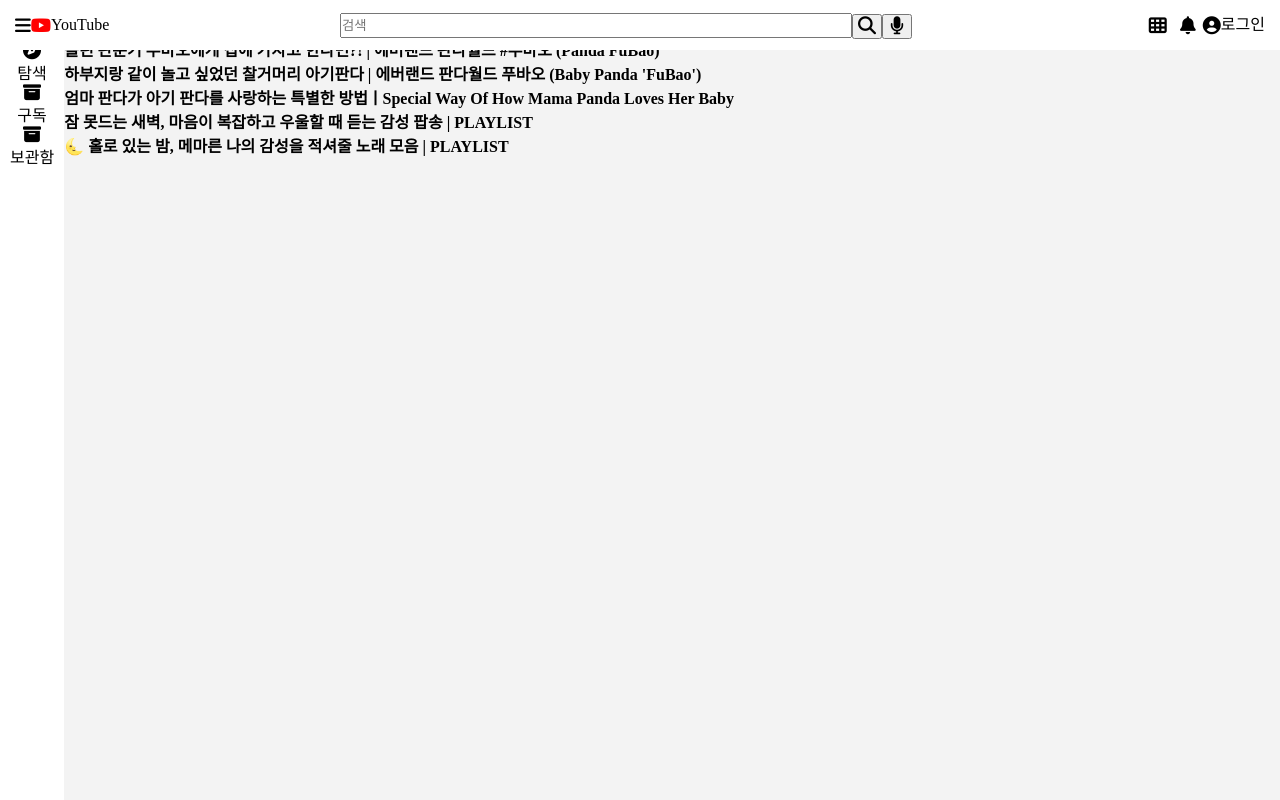
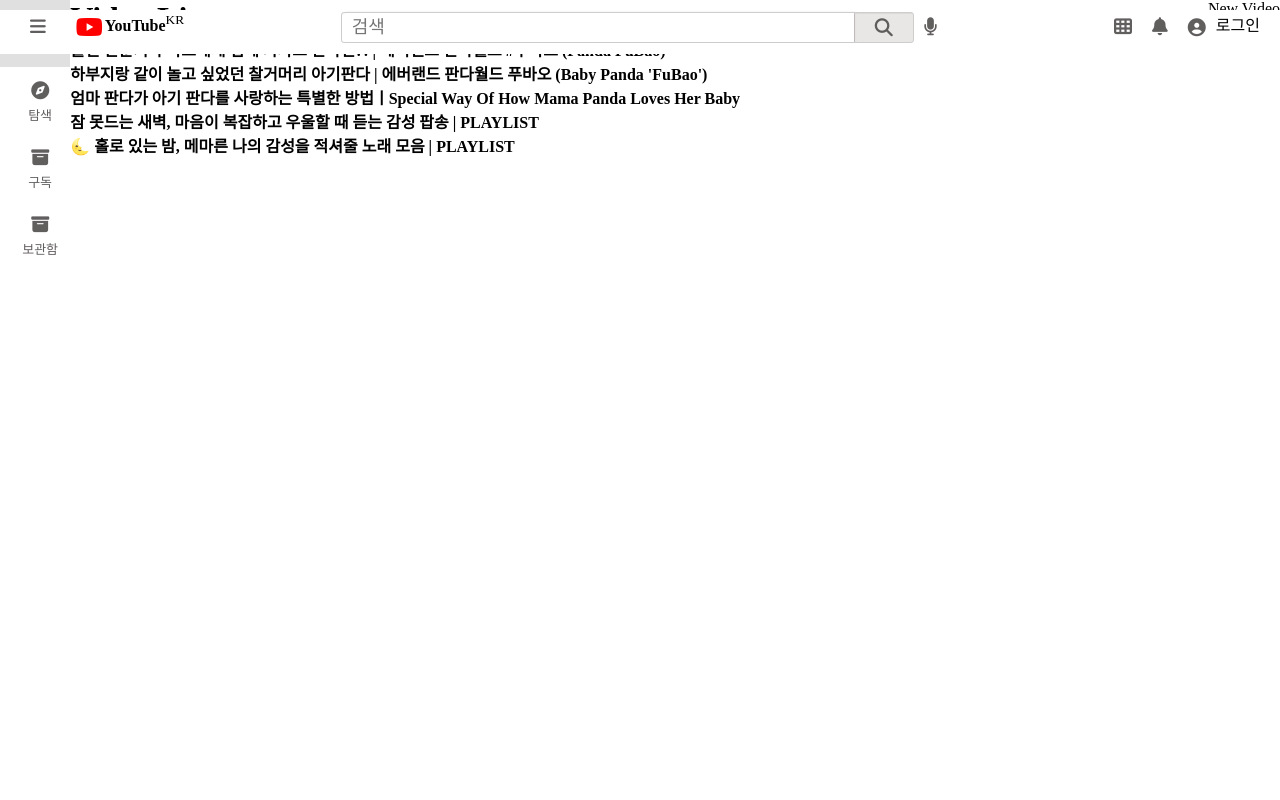
Before and after one commit to euNung24/Youtube_Clone, a Django app: page /video/ in a window 1280 px wide. Run offline with Django 3.2, Linux system fonts and the light colour scheme; data comes from the database, SQL or seed files in the repository; some libraries are stand-ins or nearby versions.

Commit message:
change css

```diff
--- a/static/main.css
+++ b/static/main.css
@@ -2,6 +2,14 @@
   margin: 0;
   padding: 0;
   box-sizing: border-box;
+}
+
+:root {
+  --bs: 10px;
+  --lg: 20px;
+  --light_grey: rgba(211, 206, 206, 0.5);
+  --grey: rgba(158, 155, 155, 0.5);
+  --dark_grey: rgba(80, 77, 77, 0.9);
 }
 
 ul li {
@@ -16,70 +24,90 @@ a {
 i {
   font-size: large;
   vertical-align: middle;
-}
-
-input {
-  height: 25px;
-  box-sizing: border-box;
+  color: var(--dark_grey);
+  padding: 5px 10px;
 }
 
 button {
-  width: 30px;
-  height: 25px;
+  border: none;
+  cursor: pointer;
+  background: none;
 }
 
-.nav_btn {
-  background: none;
-  border: none;
-}
-
-header ul li i:hover {
-  cursor: pointer;
-}
-
-#simpleSide ul li:hover, #wideSide ul li:hover {
+#simpleSide ul li:hover,
+#wideSide ul li:hover {
   cursor: pointer;
   background-color: #e0e0e0;
 }
 
-header ul li i:active {
-  border-radius: 50%;
-  background-color: #e0e0e0;
-}
-
-header ul li:nth-of-type(2) a i {
-  color: red;
-}
-
 .wrap {
-  background: rgb(243, 243, 243);
+  /* background: rgb(243, 243, 243); */
   height: 100vh;
 }
 
 /* ---------------header--------------- */
 header {
-  background-color:white;
-  height: 50px;
-  width: 100%;
+  display: flex;
+  justify-content: space-between;
+  margin-top: var(--bs);
+  padding: 0 var(--lg);
+  padding-bottom: var(--bs);
   position: fixed;
   top: 0;
-  display: flex;
-  justify-content: space-between;
-  padding: 0 15px;
+  width: 100%;
+  background: #fff;
 }
 
 header ul {
   display: flex;
-  line-height: 50px;
+  align-items: center;
+  flex-shrink: 0;
 }
 
-header > div ul li:active {
-  border-radius: 50%;
-  background-color: #e0e0e0;
+header ul li.logo a {
+  display: inline-block;
+  padding-left: var(--bs);
 }
 
-.login {
+header ul li.logo a i {
+  padding-right: 2px;
+  color: red;
+  font-size: x-large;
+}
+
+header ul li.logo a span {
+  font-weight: bold;
+}
+
+header .search input {
+  font-size: large;
+  border: none;
+  box-shadow: 1px -1px 2px var(--light_grey);
+  border-radius: 5px 0 0 5px;
+  padding-left: var(--bs);
+}
+
+header .search li:first-child {
   display: flex;
+  border: 1px solid var(--grey);
+  border-radius: 3px;
+}
+
+header .search li:first-child button {
+  border-top: 1px solid var(--light_grey);
+  background: var(--light_grey);
+  padding: 0 var(--bs);
+  border-left: 1px solid var(--grey);
+}
+
+header button:active {
+  background: var(--light_grey);
+  border-radius: 60%;
+}
+
+header .search li:first-child button:active {
+  background: var(--grey);
+  border-radius: 0;
 }
 
 /* ---------------simpleSide--------------- */
@@ -87,7 +115,11 @@ header > div ul li:active {
   background-color: white;
   float: left;
   height: 100vh;
-  padding: 0 10px;
+}
+
+#simpleSide ul li {
+  padding: var(--bs);
+  padding-left: var(--lg);
 }
 
 #simpleSide ul li a {
@@ -96,22 +128,35 @@ header > div ul li:active {
   text-align: center;
 }
 
+#simpleSide ul li a span {
+  font-size: small;
+  color: var(--dark_grey);
+}
+
 /* ---------------wideSide--------------- */
 #wideSide {
   background-color: white;
   float: left;
   min-width: 200px;
   height: 100vh;
-  margin-left: 15px;
   overflow-y: hidden;
+}
+
+#wideSide ul li a {
+  display: block;
+  padding: var(--bs) var(--lg);
+}
+
+#wideSide ul li a span {
+  padding-left: var(--bs);
+}
+
+#wideSide ul p {
+  padding-left: 30px;
 }
 
 #wideSide:hover {
   overflow-y: scroll;
-}
-
-#wideSide i {
-  padding-right: 10px;
 }
 
 /* ---------------contents---------------*/
@@ -124,7 +169,8 @@ header > div ul li:active {
   margin-top: 60px;
 }
 
-.contents img, iframe {
+.contents img,
+iframe {
   width: 24%;
   padding: 0.625rem 1%;
 }
@@ -137,10 +183,11 @@ header > div ul li:active {
 
 @media screen and (min-width: 800px) and (max-width: 1320px) {
   #wideSide {
-    display: none
+    display: none;
   }
 
-  .contents img, iframe {
+  .contents img,
+  iframe {
     width: 33%;
     padding: 0.625rem 1%;
   }
@@ -152,10 +199,11 @@ header > div ul li:active {
   }
 
   #wideSide {
-    display: none
+    display: none;
   }
 
-  .contents img, iframe {
+  .contents img,
+  iframe {
     width: 50%;
     padding: 0.625rem 1%;
   }
--- a/templates/base.html
+++ b/templates/base.html
@@ -16,21 +16,18 @@
     <header>
       <ul>
         <li>
-          <i class="fas fa-bars fs-4" id="menu" role="button"></i>
+          <button><i class="fas fa-bars fs-4" id="menu" role="button"></i></button>
         </li>
-        <li>
-          <a href=""><i class="fab fa-youtube"></i></a>
-        </li>
-        <li>
-          YouTube
+        <li class="logo">
+          <a href=""><i class="fab fa-youtube withText"></i><span>YouTube</span><sup>KR</sup></a>
         </li>
       </ul>
       <ul class="search">
         <li>
           <input type="search" placeholder="검색">
+          <button><i class="fas fa-search" title="검색"></i></button>
         </li>
         <li>
-          <button><i class="fas fa-search" title="검색"></i></button>
         </li>
         <li>
           <button><i class="fas fa-microphone text-secondary" title="음성으로 검색"></i></button>
@@ -45,9 +42,9 @@
         </li>
         <li>
           {% if user.is_authenticated %}
-          <a href="{% url 'common:logout' %}"><img src="{% static '1.PNG' %}" alt="" id="login">로그아웃</a>
+          <a href="{% url 'common:logout' %}"><img src="{% static '1.PNG' %}" alt="" id="login"><span>로그아웃</span></a>
           {% else %}
-          <a href="{% url 'common:login' %}"><i class="fas fa-user-circle fs-4"></i>로그인</a>
+          <a href="{% url 'common:login' %}"><i class="fas fa-user-circle fs-4"></i><span>로그인</span></a>
           {% endif %}
         </li>
       </ul>
@@ -55,10 +52,10 @@
 
     <div id="simpleSide">
       <ul>
-        <li><a href="{% url 'base:explore' %}"><i class="fas fa-home"></i>홈</a></li>
-        <li><a href=""><i class="fas fa-compass"></i>탐색</a></li>
-        <li><a href=""><i class="fas fa-archive"></i>구독</a></li>
-        <li><a href=""><i class="fas fa-archive"></i>보관함</a></li>
+        <li><a href="{% url 'video:storageBox' %}"><i class="fas fa-home"></i><span>홈</span></a></li>
+        <li><a href=""><i class="fas fa-compass"></i><span>탐색</span></a></li>
+        <li><a href=""><i class="fas fa-archive"></i><span>구독</span></a></li>
+        <li><a href="{% url 'base:explore' %}"><i class="fas fa-archive"></i><span>보관함</span></a></li>
       </ul>
     </div>
 
@@ -66,61 +63,59 @@
       <ul>
         <ul>
           <li class="home">
-            <a href="{% url 'base:home' %}"><i class="fas fa-home"></i>홈</a>
+            <a href="{% url 'video:storageBox' %}"><i class="fas fa-home"></i><span>홈</span></a>
           </li>
           <li>
-            <a href="{% url 'base:explore' %}"><i class="fas fa-compass"></i>탐색</a>
+            <a href="{% url 'base:explore' %}"><i class="fas fa-compass"></i><span>탐색</span></a>
           </li>
           <li>
-            <a href=""><i class="fas fa-archive"></i>구독</a>
+            <a href=""><i class="fas fa-archive"></i><span>구독</span></a>
           </li>
         </ul>
         <hr/>
         <ul>
           <li>
-            <a href="{% url 'video:storageBox' %}"><i class="fas fa-archive"></i>보관함</a>
+            <a href=""><i class="fas fa-archive"></i><span>보관함</span></a>
           </li>
           <li>
-            <a href="{% url 'video:list' %}" ><i class="far fa-clock"></i>시청 기록</a>
+            <a href="{% url 'video:list' %}" ><i class="far fa-clock"></i><span>시청 기록</span></a>
           </li>
           <li>
-            <a href="" ><i class="far fa-play-circle"></i>내 동영상</a>
+            <a href="" ><i class="far fa-play-circle"></i><span>내 동영상</span></a>
           </li>
           <li>
-            <a href="" ><i class="fas fa-clock"></i>나중에 볼 동영상</a>
+            <a href="" ><i class="fas fa-clock"></i><span>나중에 볼 동영상</span></a>
           </li>
           <li>
-            <a href="" ><i class="fas fa-chevron-down"></i>더 보기</a>
+            <a href="" ><i class="fas fa-chevron-down"></i><span>더 보기</span></a>
           </li>
         </ul>
         <hr/>
+        <p>구독</p>
         <ul>
-          <li >
-            구독
+          <li>
+            <a href="" ><i class="fas fa-circle"></i><span>구독 1</span></a>
           </li>
           <li>
-            <a href="" ><i class="fas fa-circle"></i>구독 1</a>
+            <a href="" ><i class="fas fa-circle"></i><span>구독 2</span></a>
           </li>
           <li>
-            <a href="" ><i class="fas fa-circle"></i>구독 2</a>
+            <a href="" ><i class="fas fa-circle"></i><span>구독 3</span></a>
           </li>
           <li>
-            <a href="" ><i class="fas fa-circle"></i>구독 3</a>
+            <a href="" ><i class="fas fa-circle"></i><span>구독 4</span></a>
           </li>
           <li>
-            <a href="" ><i class="fas fa-circle"></i>구독 4</a>
+            <a href="" ><i class="fas fa-circle"></i><span>구독 5</span></a>
           </li>
           <li>
-            <a href="" ><i class="fas fa-circle"></i>구독 5</a>
+            <a href="" ><i class="fas fa-circle"></i><span>구독 6</span></a>
           </li>
           <li>
-            <a href="" ><i class="fas fa-circle"></i>구독 6</a>
+            <a href="" ><i class="fas fa-circle"></i><span>구독 7</span></a>
           </li>
           <li>
-            <a href="" ><i class="fas fa-circle"></i>구독 7</a>
-          </li>
-          <li>
-            <a href="" ><i class="fas fa-chevron-down"></i>n개 더 보기</a>
+            <a href="" ><i class="fas fa-chevron-down"></i><span>n개 더 보기</span></a>
           </li>
         </ul>
         <hr/>
@@ -137,7 +132,6 @@
         </ul>
       </ul>
     </div>
-
   {% block content %}
   {% endblock %}
   </div>
```
